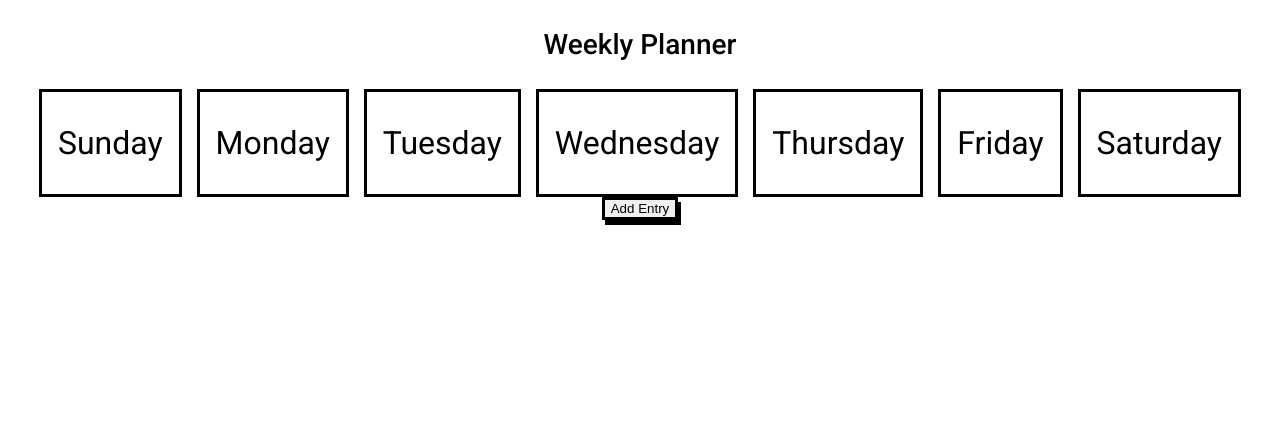
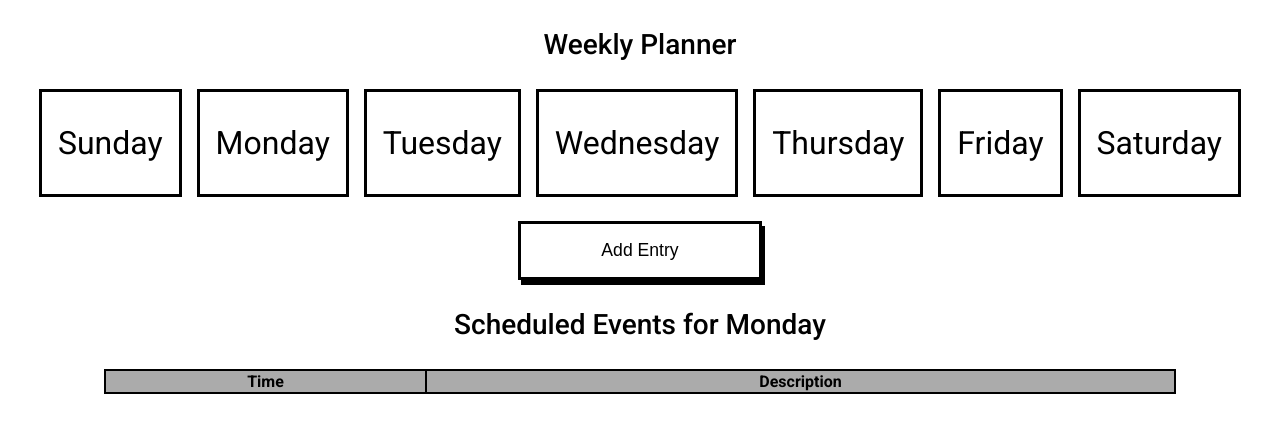
Before and after one commit to GustavoAyala1/week-planner, a plain HTML site: page index.html in a window 1280 px wide. Drawn offline with Linux system fonts and the light colour scheme.

Commit message:
guss second turn

```diff
--- a/index.html
+++ b/index.html
@@ -60,45 +60,56 @@
           </div>
         </div>
       </div>
-      <div class="row ">
+      <div class="row">
         <div class="col-full">
           <div class="header">
             <p class="header">Weekly Planner</p>
           </div>
         </div>
       </div>
-      <div class="row ">
+      <div class="row">
         <div class="col-full views">
-          <a>
-            Sunday
-          </a>
-          <a>
-            Monday
-          </a>
-          <a>
-            Tuesday
-          </a>
-          <a>
-            Wednesday
-          </a>
-          <a>
-            Thursday
-          </a>
-          <a>
-            Friday
-          </a>
-          <a>
-            Saturday
-          </a>
+          <a> Sunday </a>
+          <a> Monday </a>
+          <a> Tuesday </a>
+          <a> Wednesday </a>
+          <a> Thursday </a>
+          <a> Friday </a>
+          <a> Saturday </a>
         </div>
       </div>
-      <div class="row ">
+      <div class="row">
         <div class="col-full">
           <div class="add-entry">
             <button class="add-entry-button">Add Entry</button>
           </div>
         </div>
       </div>
+      <div class="row">
+        <div class="col-full">
+          <div class="scheduled-events">
+            <p class="header">Scheduled Events for Monday</p>
+          </div>
+        </div>
+      </div>
+      <div class="row">
+        <div class="col-full table-div">
+          <table>
+            <thead>
+              <tr>
+                <th class="time-header">Time</th>
+                <th>Description</th>
+              </tr>
+            </thead>
+            <tbody>
+              <!-- <tr>
+                <td>9:00</td>
+                <td>Meeting with Brett</td>
+              </tr> -->
+            </tbody>
+          </table>
+        </div>
+      </div>
     </div>
     <script src="main.js"></script>
   </body>
--- a/styles.css
+++ b/styles.css
@@ -75,3 +75,33 @@ select {
 .views a:hover {
   background-color: rgba(128, 128, 128, 0.5);
 }
+
+.add-entry-button {
+  padding: 1rem 5rem;
+  background-color: white;
+  font-size: 1.1rem;
+  margin-top: 1.5rem;
+}
+
+table {
+  border: 2px solid black;
+  border-collapse: collapse;
+  width: 100%;
+}
+
+tr > *:nth-child(1) {
+  border-right: 2px solid black;
+  width: 30%;
+}
+
+th {
+  background-color: rgba(128, 128, 128, 0.664);
+}
+
+tbody tr:nth-child(odd) {
+  background-color: rgba(211, 211, 211, 0.452);
+}
+
+.table-div {
+  padding: 0 5rem;
+}
```
